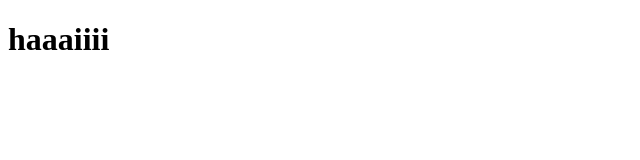
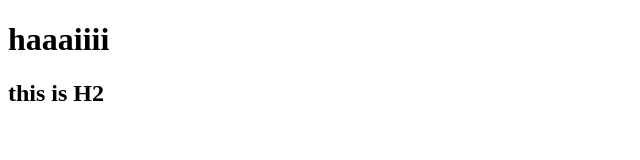
Before and after one commit to martinigonsalvess/helloWorld, a plain HTML site: page index.html in a window 1280 px wide. Shown: the whole page, without its empty margins (0-640 px from the left). Drawn offline with Linux system fonts and the light colour scheme.

Commit message:
added H2

```diff
--- a/index.html
+++ b/index.html
@@ -7,6 +7,7 @@
 </head>
 <body>
     <h1>haaaiiii</h1>
+    <h2>this is H2</h2>
 
 </body>
 </html>
```
